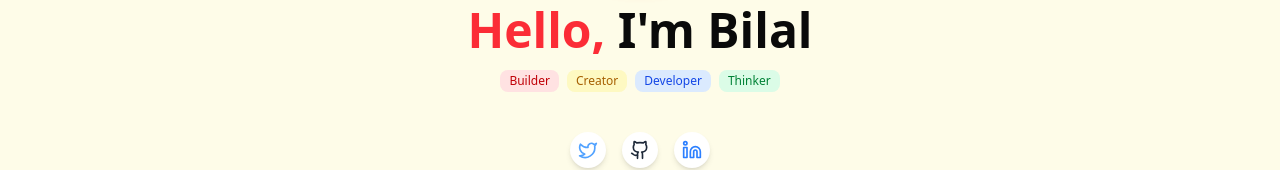
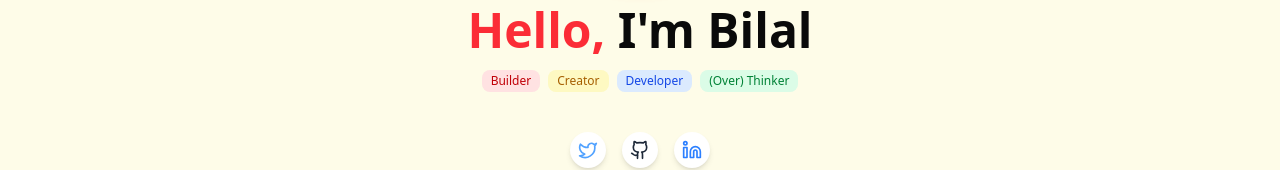
Before and after one commit to btahir/hacky-experiments, a Next.js app: page /about in a window 1280 px wide. Shown: the part 402-572 px from the top of the page. Built offline with nearby package versions, Linux system fonts and the light colour scheme.

Commit message:
upd readme

```diff
--- a/app/(main)/about/page.tsx
+++ b/app/(main)/about/page.tsx
@@ -60,7 +60,7 @@ export default function AboutPage() {
               Developer
             </Badge>
             <Badge className='bg-green-100 text-green-700 hover:bg-green-200'>
-              Thinker
+              (Over) Thinker
             </Badge>
           </motion.div>
 
@@ -90,6 +90,8 @@ export default function AboutPage() {
             </a>
             <a
               href='https://www.linkedin.com/in/biltahir/'
+              target='_blank'
+              rel='noreferrer'
               className='p-2 bg-white rounded-full shadow-md hover:shadow-lg transition-shadow duration-300'
               aria-label='Linkedin'
             >
--- a/app/(main)/experiments/page.tsx
+++ b/app/(main)/experiments/page.tsx
@@ -90,9 +90,9 @@ export default async function ExperimentsPage({
                   key={post.sys.id}
                   className='group'
                 >
-                  <Card className='h-full flex flex-col transition-all duration-200 hover:shadow-lg'>
+                  <Card className='h-full flex flex-col transition-all duration-200 hover:shadow-lg pt-0'>
                     {post.heroImage?.url && (
-                      <div className='relative w-full h-48 overflow-hidden rounded-t-lg'>
+                      <div className='relative w-full h-64 overflow-hidden rounded-t-lg'>
                         <Image
                           src={post.heroImage.url}
                           alt={post.heroImage.title || post.title}
```
Also changed, not shown: 1 other file (tests, documents, lock files or other folders).
